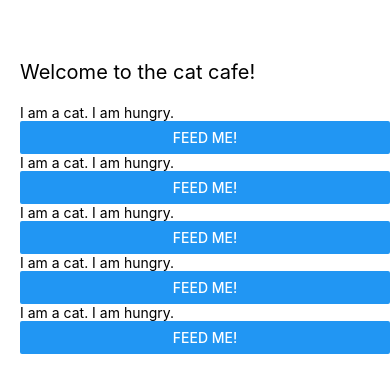
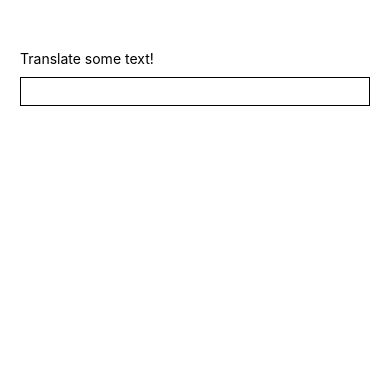
Before and after one commit to textninja/dtc0004, a React Native app in the folder practice/gettingstarted/: screen / in a window 390 px wide. Shown: the top 392 px of the page. Built offline with nearby package versions, Linux system fonts and the light colour scheme.

Commit message:
Added silly translator example

```diff
--- a/practice/gettingstarted/App.js
+++ b/practice/gettingstarted/App.js
@@ -1,34 +1,3 @@
-import React from 'react';
-const { useState } = React;
-import {
-  Text, Button, View,
-  StyleSheet
-} from 'react-native';
-
-const Cat = () => {
-    let [isHungry, setHungry] = useState(Math.random()>0.5);
-
-    return (
-      <View>
-        <Text>I am a cat. I am { isHungry ? "hungry." : "not hungry." }</Text>
-        <Button
-          disabled={!isHungry}
-          onPress={() => setHungry(false)}
-          title="Feed me!" />
-      </View>
-    );
-};
-
-
-const App = () => (
-  <View style={{ flex: 1, marginTop: 60, marginLeft: 20 }}>
-    <Text style={{ fontSize: 20, marginBottom: 20 }}>Welcome to the cat cafe!</Text>
-    {
-      Array.from({ length: 5 }, () => <Cat/>)
-    }
-  </View>
-);
-
-
+import App from "./examples/3";
 
 export default App;
--- /dev/null
+++ b/practice/gettingstarted/examples/3.js
@@ -0,0 +1,50 @@
+import React, { useState } from 'react';
+import { View, Text, TextInput } from 'react-native';
+
+const Translator = () => {
+    const [text, setText] = useState('');
+
+    return (
+        <View style={style.container}>
+            <Text>Translate some text!</Text>
+
+            <TextInput
+                style={ style.input }
+                onChangeText={ t => setText(t) }
+                defaultValue=""
+            />
+
+            <Text>
+                { translate(text) }
+            </Text>
+        </View>
+    );
+};
+
+
+function translate(text) {
+    return text.replace(/\w+/g, text => {
+        let t = [...text].reverse();
+        let ft = t.shift();
+        return [...t, ft, "ay"].join``;
+    });
+}
+
+const style = {
+    container: {
+        flex: 1,
+        marginTop: 50,
+        marginLeft: 20,
+        marginRight: 20
+    },
+
+    input: {
+        borderWidth: 1,
+        borderColor: "black",
+        marginTop: 10,
+        marginBottom: 10,
+        padding: 5
+    }
+};
+
+export default Translator;
```
